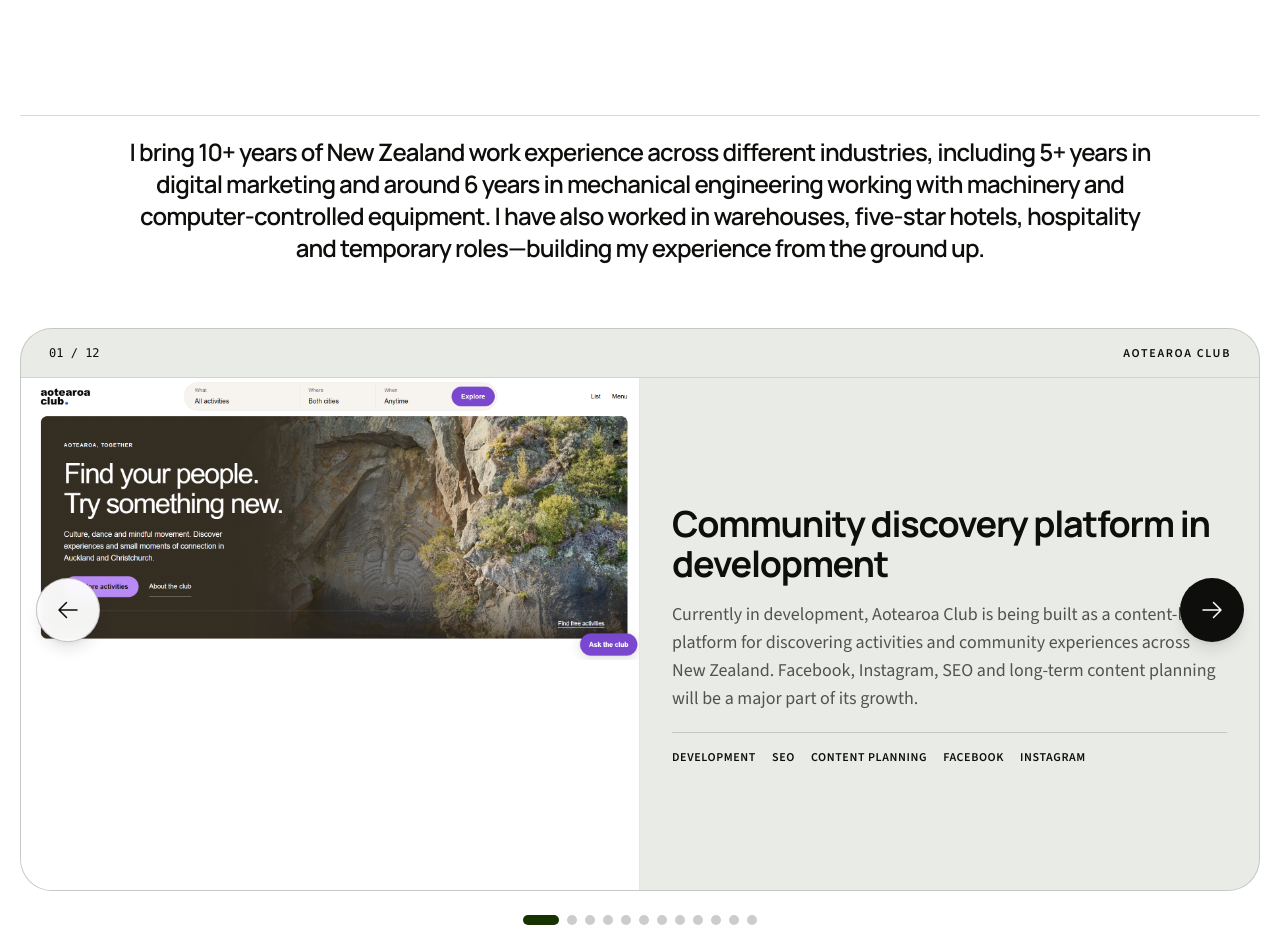
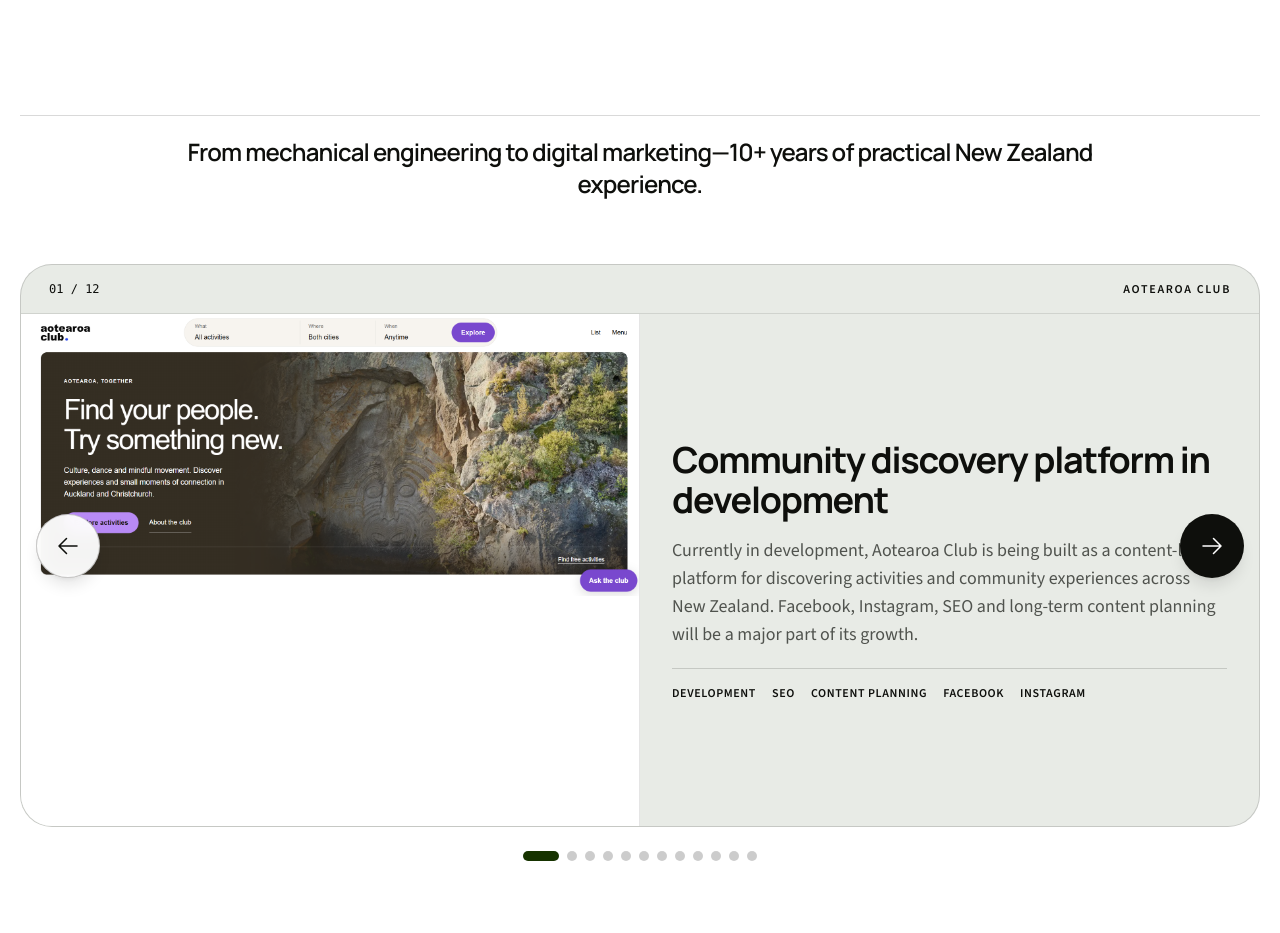
Before and after one commit to taranveerultra-bot/Tara-cv, a Next.js app: page / in a window 1280 px wide. Shown: the part 3300-4233 px from the top of the page. Built offline with nearby package versions, Linux system fonts and the light colour scheme.

Commit message:
Shorten project experience introduction

```diff
--- a/src/components/PortfolioSections.tsx
+++ b/src/components/PortfolioSections.tsx
@@ -59,7 +59,7 @@ export const ProjectsSection = () => (
         <Container>
             <Section
                 id="projects"
-                title="I bring 10+ years of New Zealand work experience across different industries, including 5+ years in digital marketing and around 6 years in mechanical engineering working with machinery and computer-controlled equipment. I have also worked in warehouses, five-star hotels, hospitality and temporary roles—building my experience from the ground up."
+                title="From mechanical engineering to digital marketing—10+ years of practical New Zealand experience."
                 centered
                 compactTitle
             >
```
